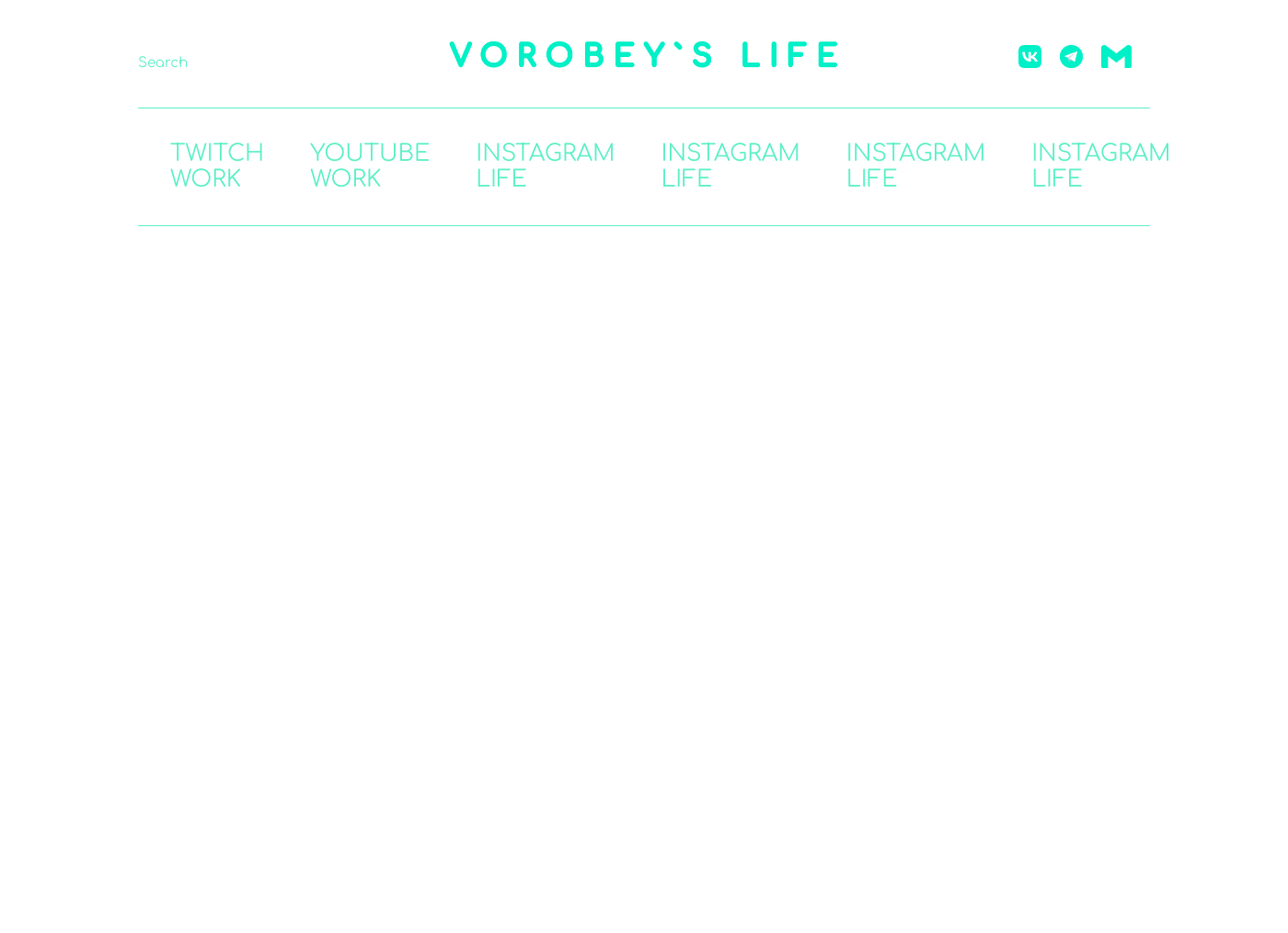
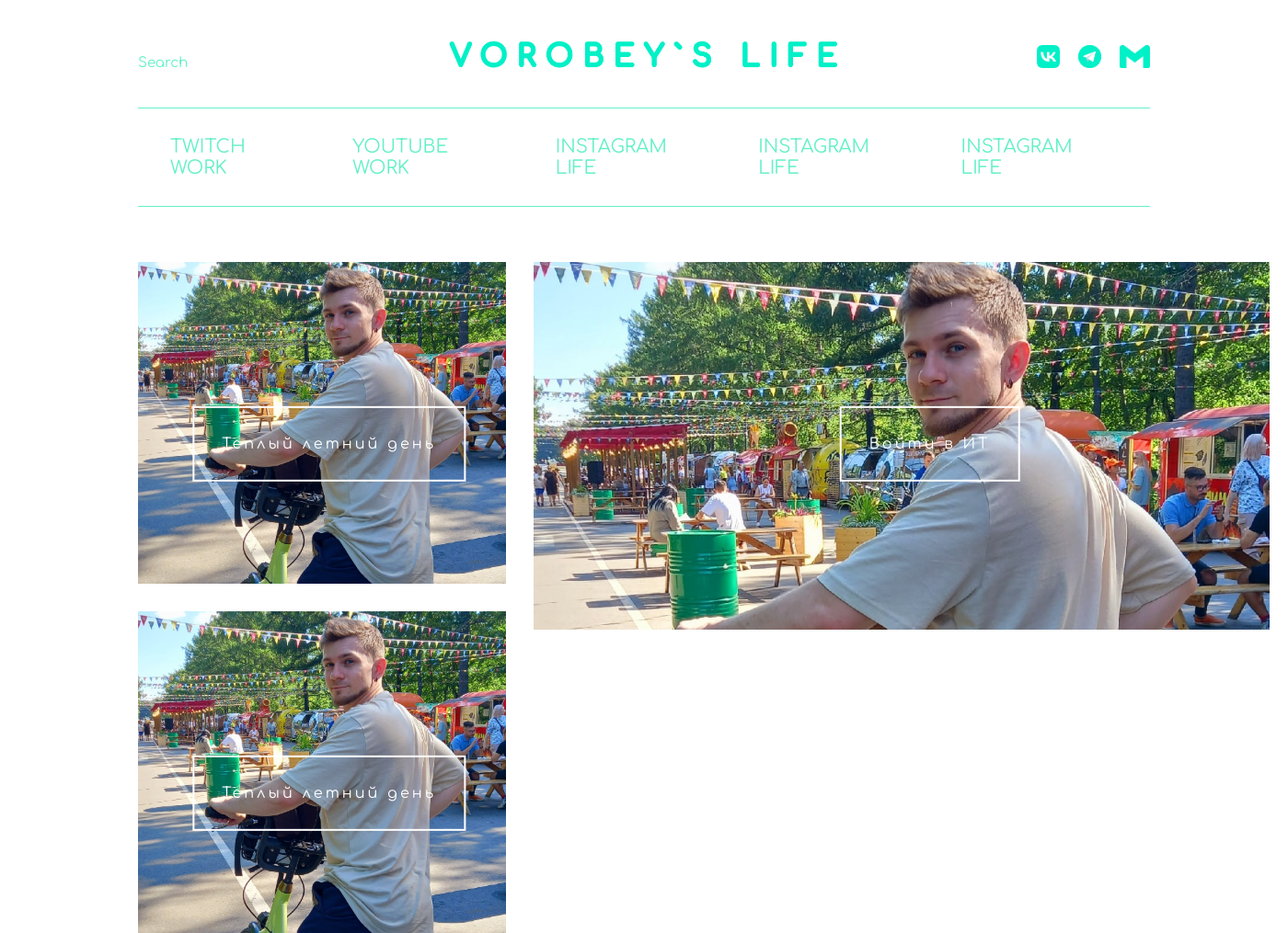
Before and after one commit to Vorobeey/my-pet-site, a Django app: page /blog/ in a window 1400 px wide. Shown: the whole page at 92% size. Before the commit the page ends 246 px from the top, so only its background shows below. Run offline with Django 4.2, Linux system fonts and the light colour scheme.

Commit message:
Update .html and .css

```diff
--- a/petsite/blog/static/main.css
+++ b/petsite/blog/static/main.css
@@ -175,7 +175,7 @@ template {
     float: right;
 }
 .logos a {
-    padding: 0px 20px 0px 0px;
+    padding: 0px 0px 0px 20px;
     margin-top: -38px;
 }
 .nav-item {
@@ -186,11 +186,110 @@ template {
     justify-content: space-between;
 }
 .nav-item p {
-    padding: 25px 25px;
+    padding: 20px 25px;
     transition: 0s;
-    font-size: 25px;
+    font-size: 20px;
 }
 .nav-item p:hover {
-    background: rgb(61, 70, 62);
-
+    background: rgb(51, 78, 52);
 }
+.main-container {
+    display: flex;
+}
+.container1 {
+    margin: 0px 150px;
+    display: flex;
+    position: relative;
+    justify-content: left;
+    flex-direction: column;
+}
+.blog1 {
+    display: inline-block;
+    width: 400px;
+    height: 350px;
+    overflow: hidden;
+}
+.blog1 img {
+    transition: .5s;
+    width: 400px;
+    height: 400px;
+    object-fit: cover;
+}
+.blog1-text-center {
+    position: absolute;
+    transform: translate(20%, -300%);
+    border: 2px solid white;
+    padding: 30px 30px;
+    color: white;
+    letter-spacing: 3px;
+    transition: .7s;
+}
+.blog1:hover img {
+    transform: scale(1.2);
+}
+.blog1:hover .blog1-text-center {
+    background-color:#63f0c8
+}
+.blog2 {
+    display: inline-block;
+    width: 400px;
+    height: 350px;
+    overflow: hidden;
+    margin-top: 30px;
+}
+.blog2 img {
+    transition: .5s;
+    width: 400px;
+    height: 400px;
+    object-fit: cover;
+}
+.blog2-text-center {
+    position: absolute;
+    transform: translate(20%, -300%);
+    border: 2px solid white;
+    padding: 30px 30px;
+    color: white;
+    letter-spacing: 3px;
+    transition: .7s;
+}
+.blog2:hover img {
+    transform: scale(1.2);
+}
+.blog2:hover .blog1-text-center {
+    background-color:#63f0c8
+}
+.container2 {
+    margin: 0px -150px;
+    display: flex;
+    position: relative;
+    justify-content: right;
+}
+.blog3 {
+    display: inline-block;
+    width: 800px;
+    height: 400px;
+    overflow: hidden;
+    margin-left: 30px;
+}
+.blog3 img {
+    transition: .5s;
+    width: 800px;
+    height: 400px;
+    object-fit: cover;
+    object-position: 0px -150px;
+}
+.text-center {
+    position: absolute;
+    transform: translate(170%, -300%);
+    border: 2px solid white;
+    padding: 30px 30px;
+    color: white;
+    letter-spacing: 3px;
+    transition: .7s;
+}
+.blog3:hover img {
+    transform: scale(1.2);
+}
+.blog3:hover .text-center {
+    background-color:#63f0c8
+}
--- a/petsite/blog/templates/index.html
+++ b/petsite/blog/templates/index.html
@@ -42,15 +42,41 @@
                 <p class="instagram">
                     <span>INSTAGRAM LIFE</span>
                 </p>
-                <p class="instagram">
-                    <span>INSTAGRAM LIFE</span>
-                </p>
             </div>
         </nav>
     </header>
 
     <main class="main">
-
+        <div class="main-container">
+            <div class="container1">
+                <div class="blog1">
+                    <a href="#">
+                    <img src="../static/img/blog1.jpg" alt="blog1">
+                    <div class="blog1-text-center">
+                        Теплый летний день
+                    </div>
+                    </a>
+                </div>
+                <div class="blog2">
+                    <a href="#">
+                    <img src="../static/img/blog1.jpg" alt="blog2">
+                    <div class="blog2-text-center">
+                        Теплый летний день
+                    </div>
+                    </a>
+                </div>
+            </div>
+            <div class="container2">
+                <div class="blog3">
+                    <a href="#">
+                    <img src="../static/img/blog1.jpg" alt="blog3">
+                    <div class="text-center">
+                        Войти в ИТ
+                    </div>
+                    </a>
+                </div>
+            </div>
+        </div>
     </main>
 
     <footer class="footer">
```
Also changed, not shown: petsite/blog/static/img/blog1.jpg (added).
